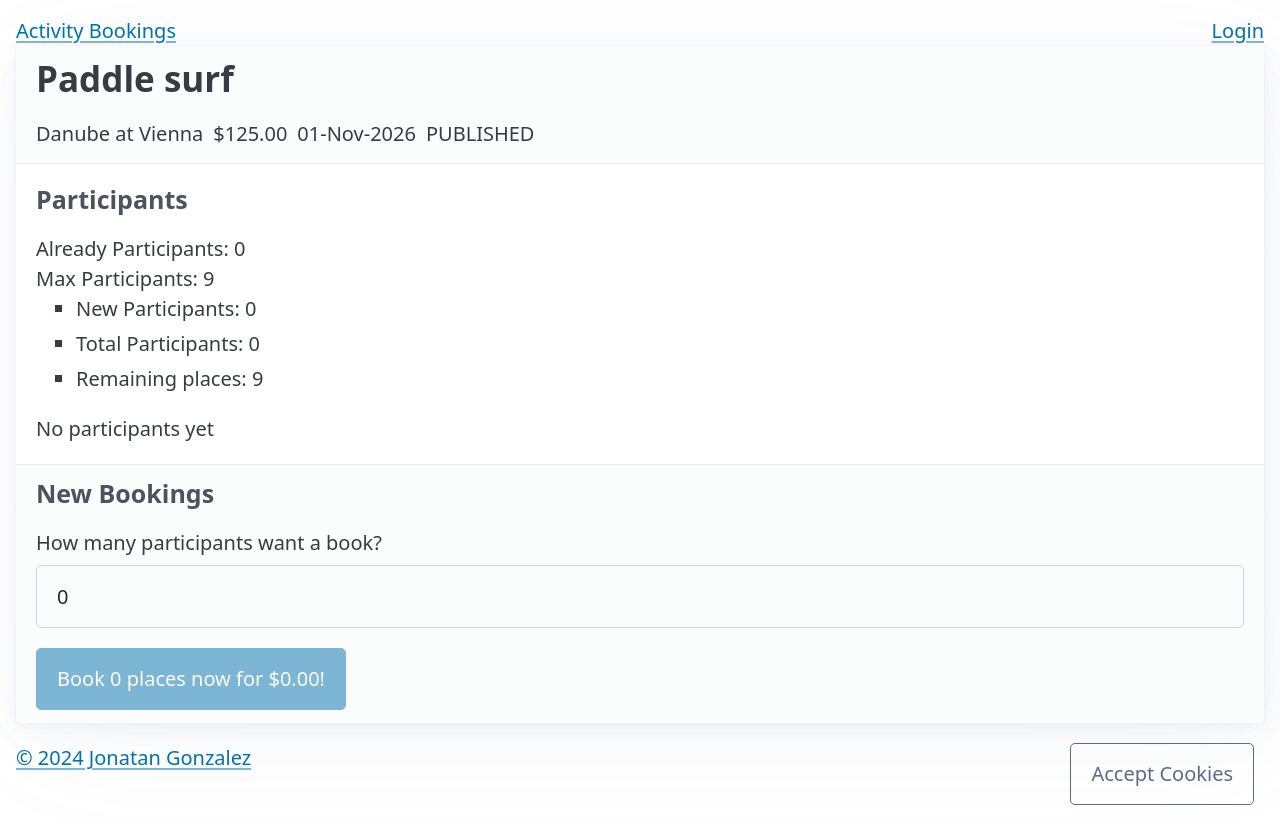
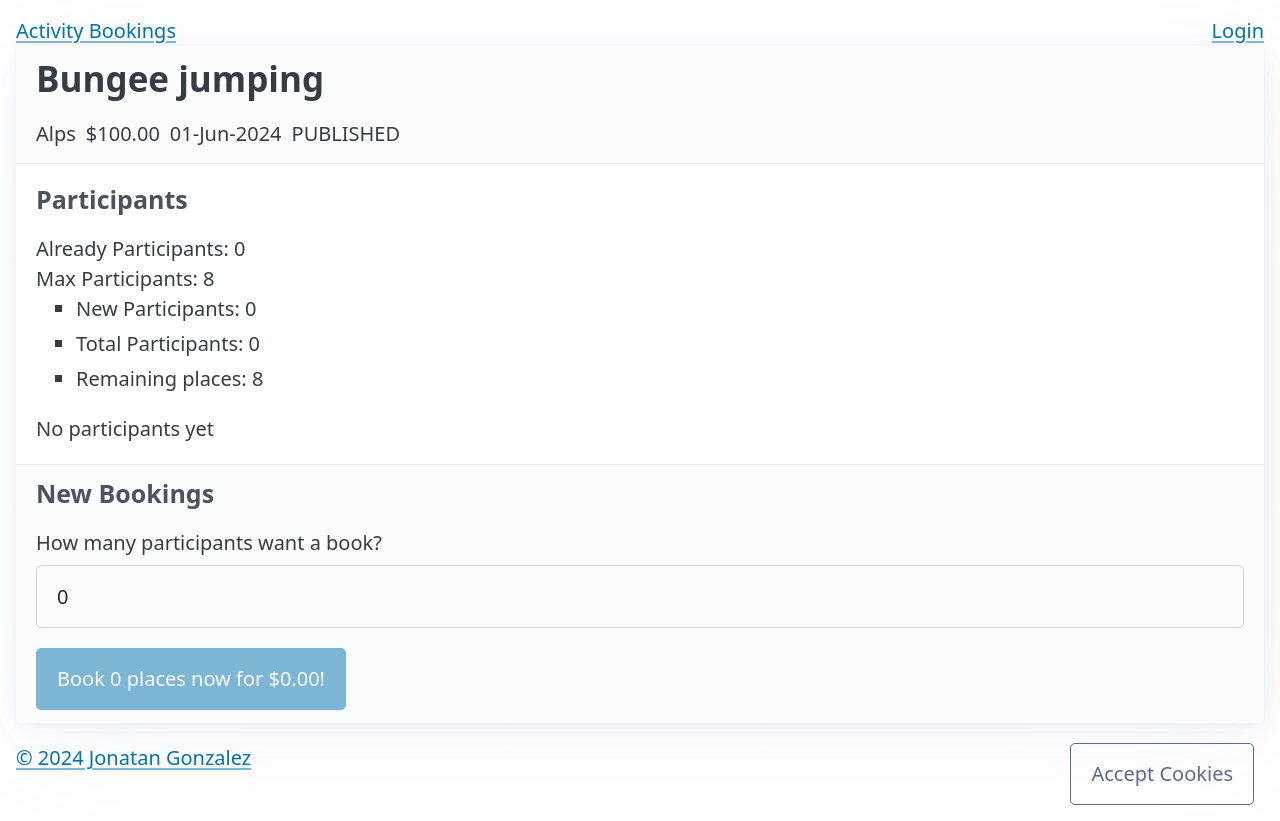
Before and after one commit to jogonaltia/ActivityBookings, an Angular app: page /bookings/bungee-jumping_alps_2024-06-01 in a window 1280 px wide. Built offline with nearby package versions, Linux system fonts and the light colour scheme; data requests are answered from the project's data file.

Commit message:
Cambiamos activity para que sea una señal en si misma y creamos nuevo efecto

```diff
--- a/src/app/routes/bookings/bookings.page.ts
+++ b/src/app/routes/bookings/bookings.page.ts
@@ -1,11 +1,10 @@
 import { Component, computed, effect, inject, input, signal } from '@angular/core';
 import { CurrencyPipe, DatePipe, UpperCasePipe } from '@angular/common';
 import { FormsModule } from '@angular/forms';
-import { ACTIVITIES } from '../../domain/activities.data';
 import { Meta, Title } from '@angular/platform-browser';
 import { HttpClient } from '@angular/common/http';
 import { Booking } from '../../domain/booking.type';
-import { Activity } from '../../domain/activity.type';
+import { Activity, NULL_ACTIVITY } from '../../domain/activity.type';
 
 @Component({
   standalone: true,
@@ -78,7 +77,7 @@ export default class BookingsPage {
   #meta = inject(Meta);
 
   slug = input<string>();
-  activity = computed(() => ACTIVITIES[3]);
+  activity = signal<Activity>(NULL_ACTIVITY);
 
   alreadyParticipants = computed(() => 0);
   maxParticipants = computed(() => this.activity().maxParticipants - this.alreadyParticipants());
@@ -98,6 +97,16 @@ export default class BookingsPage {
   });
 
   constructor() {
+    effect(() => {
+      const activityUrl = `${this.#activitiesUrl}?slug=${this.slug()}`;
+      this.#http$
+        .get<Activity[]>(activityUrl)
+        .subscribe((result) => this.activity.set(result[0] || NULL_ACTIVITY));
+    },
+    {
+      allowSignalWrites: true,
+    },
+    );
     effect(() => {
       const activity = this.activity();
       this.#title.setTitle(activity.name);
```
